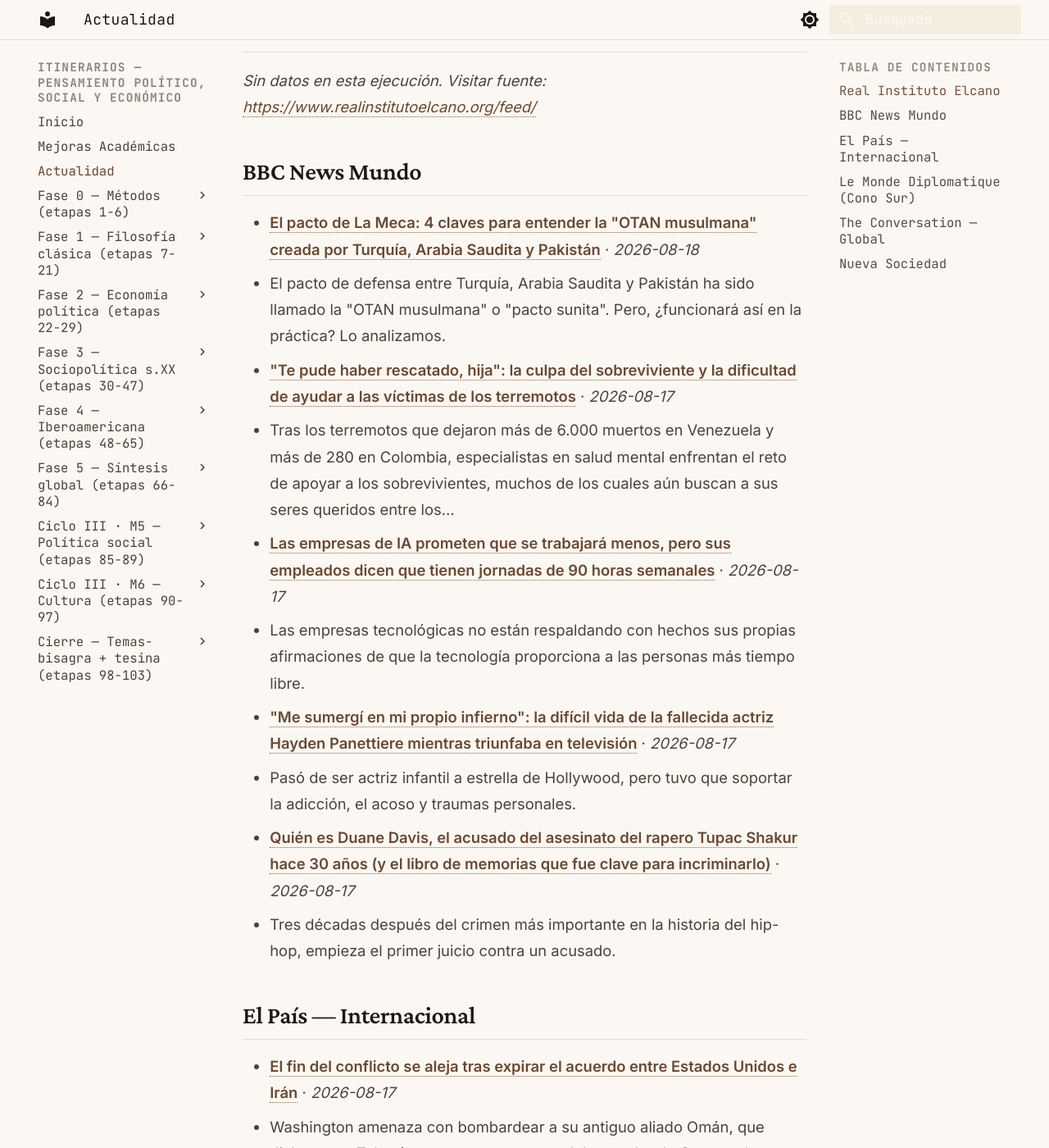
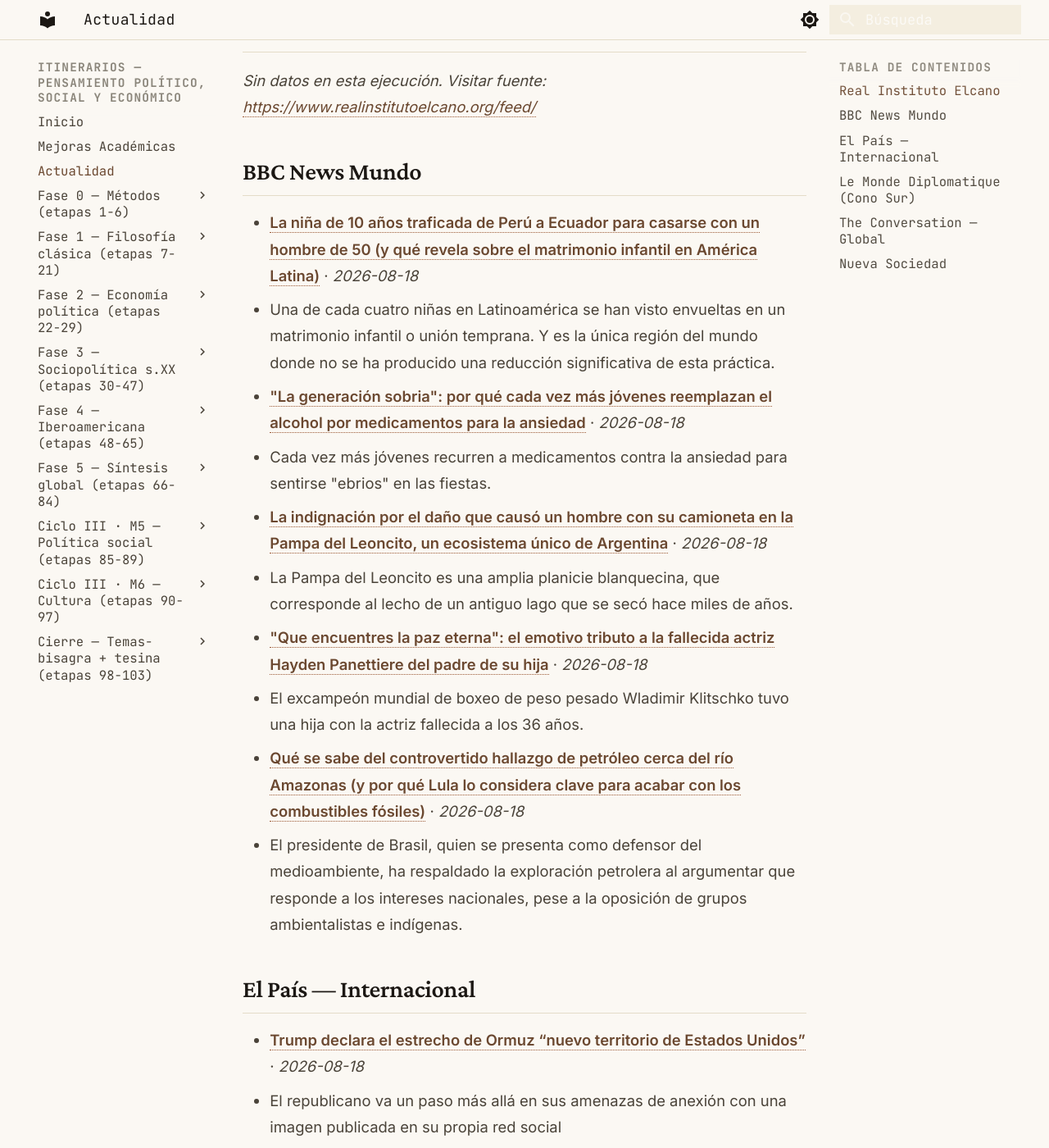
Before and after one commit to MrSpagVi/Curso, an MkDocs documentation site: the page built from docs/actualidad.md, in a window 1280 px wide and 1400 px high, scrolled down 643 px. Shown: the whole window at 82% size. Built offline with MkDocs 1.6.1 and Material for MkDocs 9.7.7, drawn with Linux system fonts in a browser that asks for light colours; some of the changed text lies outside the part shown.

Commit message:
auto: actualidad 2026-08-19

```diff
--- a/docs/actualidad.md
+++ b/docs/actualidad.md
@@ -17,29 +17,29 @@ _Sin datos en esta ejecución. Visitar fuente: [https://www.realinstitutoelcano.
 
 ## BBC News Mundo
 
-- **[El pacto de La Meca: 4 claves para entender la "OTAN musulmana" creada por Turquía, Arabia Saudita y Pakistán](https://www.bbc.com/mundo/articles/cm2grvk85vlo?at_medium=RSS&at_campaign=rss)** · *2026-08-18*
-  - El pacto de defensa entre Turquía, Arabia Saudita y Pakistán ha sido llamado la "OTAN musulmana" o "pacto sunita". Pero, ¿funcionará así en la práctica? Lo analizamos.
-- **["Te pude haber rescatado, hija": la culpa del sobreviviente y la dificultad de ayudar a las víctimas de los terremotos](https://www.bbc.com/mundo/articles/cp8x411l3d6o?at_medium=RSS&at_campaign=rss)** · *2026-08-17*
-  - Tras los terremotos que dejaron más de 6.000 muertos en Venezuela y más de 280 en Colombia, especialistas en salud mental enfrentan el reto de apoyar a los sobrevivientes, muchos de los cuales aún buscan a sus seres queridos entre los…
-- **[Las empresas de IA prometen que se trabajará menos, pero sus empleados dicen que tienen jornadas de 90 horas semanales](https://www.bbc.com/mundo/articles/c9802y9lk76o?at_medium=RSS&at_campaign=rss)** · *2026-08-17*
-  - Las empresas tecnológicas no están respaldando con hechos sus propias afirmaciones de que la tecnología proporciona a las personas más tiempo libre.
-- **["Me sumergí en mi propio infierno": la difícil vida de la fallecida actriz Hayden Panettiere mientras triunfaba en televisión](https://www.bbc.com/mundo/articles/cg4d910r0pro?at_medium=RSS&at_campaign=rss)** · *2026-08-17*
-  - Pasó de ser actriz infantil a estrella de Hollywood, pero tuvo que soportar la adicción, el acoso y traumas personales.
-- **[Quién es Duane Davis, el acusado del asesinato del rapero Tupac Shakur hace 30 años (y el libro de memorias que fue clave para incriminarlo)](https://www.bbc.com/mundo/articles/cdrv7g5g7jno?at_medium=RSS&at_campaign=rss)** · *2026-08-17*
-  - Tres décadas después del crimen más importante en la historia del hip-hop, empieza el primer juicio contra un acusado.
+- **[La niña de 10 años traficada de Perú a Ecuador para casarse con un hombre de 50 (y qué revela sobre el matrimonio infantil en América Latina)](https://www.bbc.com/mundo/articles/c5yvrnqd2pdo?at_medium=RSS&at_campaign=rss)** · *2026-08-18*
+  - Una de cada cuatro niñas en Latinoamérica se han visto envueltas en un matrimonio infantil o unión temprana. Y es la única región del mundo donde no se ha producido una reducción significativa de esta práctica.
+- **["La generación sobria": por qué cada vez más jóvenes reemplazan el alcohol por medicamentos para la ansiedad](https://www.bbc.com/mundo/articles/cd9w4pzgp2yo?at_medium=RSS&at_campaign=rss)** · *2026-08-18*
+  - Cada vez más jóvenes recurren a medicamentos contra la ansiedad para sentirse "ebrios" en las fiestas.
+- **[La indignación por el daño que causó un hombre con su camioneta en la Pampa del Leoncito, un ecosistema único de Argentina](https://www.bbc.com/mundo/articles/c8dn3m2ng11o?at_medium=RSS&at_campaign=rss)** · *2026-08-18*
+  - La Pampa del Leoncito es una amplia planicie blanquecina, que corresponde al lecho de un antiguo lago que se secó hace miles de años.
+- **["Que encuentres la paz eterna": el emotivo tributo a la fallecida actriz Hayden Panettiere del padre de su hija](https://www.bbc.com/mundo/articles/cqx7v5yz3vlo?at_medium=RSS&at_campaign=rss)** · *2026-08-18*
+  - El excampeón mundial de boxeo de peso pesado Wladimir Klitschko tuvo una hija con la actriz fallecida a los 36 años.
+- **[Qué se sabe del controvertido hallazgo de petróleo cerca del río Amazonas (y por qué Lula lo considera clave para acabar con los combustibles fósiles)](https://www.bbc.com/mundo/articles/ce3q0098nkvo?at_medium=RSS&at_campaign=rss)** · *2026-08-18*
+  - El presidente de Brasil, quien se presenta como defensor del medioambiente, ha respaldado la exploración petrolera al argumentar que responde a los intereses nacionales, pese a la oposición de grupos ambientalistas e indígenas.
 
 ## El País — Internacional
 
-- **[El fin del conflicto se aleja tras expirar el acuerdo entre Estados Unidos e Irán](https://elpais.com/internacional/2026-08-17/el-fin-del-conflicto-se-aleja-tras-expirar-el-acuerdo-entre-estados-unidos-e-iran.html)** · *2026-08-17*
-  - Washington amenaza con bombardear a su antiguo aliado Omán, que dialoga con Teherán para una reapertura del estrecho de Ormuz, el principal escollo en las negociaciones
-- **[Ni OTAN islámica, ni pacto suní](https://elpais.com/internacional/2026-08-18/ni-otan-islamica-ni-pacto-suni.html)** · *2026-08-18*
-  - El acuerdo de La Meca entre Arabia Saudí, Pakistán y Turquía es, por ahora, más político y estratégico que militar
-- **[Las horas más bajas de Salvini, acorralado en su partido y presionado por el auge del ultra Vannacci](https://elpais.com/internacional/2026-08-18/las-horas-mas-bajas-de-salvini-acorralado-en-su-partido-y-presionado-por-el-auge-del-ultra-vannacci.html)** · *2026-08-18*
-  - La Liga se replantea su rumbo tras años de pérdida de apoyos, con apenas un 5% de intención de voto
-- **[Sentencias contra el pacifismo en Rusia](https://elpais.com/internacional/2026-08-18/sentencias-contra-el-pacifismo-en-rusia.html)** · *2026-08-18*
-  - El político Lev Schlosberg, del partido Yábloko, condenado a 11 años de cárcel por manifestarse contra la guerra
-- **[El ocaso del Tribunal Penal Internacional](https://elpais.com/opinion/2026-08-18/el-ocaso-del-tribunal-penal-internacional.html)** · *2026-08-18*
-  - La orden de arresto de Netanyahu ha puesto de relieve la impotencia de la institución y su tendencia hacia una justicia selectiva
+- **[Trump declara el estrecho de Ormuz “nuevo territorio de Estados Unidos”](https://elpais.com/internacional/2026-08-18/trump-declara-el-estrecho-de-ormuz-nuevo-territorio-de-estados-unidos.html)** · *2026-08-18*
+  - El republicano va un paso más allá en sus amenazas de anexión con una imagen publicada en su propia red social
+- **[Estados Unidos amplía su campaña contra el Tribunal Penal Internacional y sanciona a su presidenta](https://elpais.com/internacional/2026-08-18/estados-unidos-amplia-su-campana-contra-el-tribunal-penal-internacional-y-sanciona-a-su-presidenta.html)** · *2026-08-18*
+  - Las medidas contra Tomoko Akane y el fiscal Abdoulaye Seye se suman a las adoptadas contra otros 11 magistrados. Washington aspira a desmantelar la institución responsable de procesar crímenes de guerra y contra la humanidad
+- **[Las casas de Qusra rodeadas por colonos y soldados israelíes: “Me siento en una prisión”](https://elpais.com/internacional/2026-08-19/las-casas-de-qusra-rodeadas-por-colonos-y-soldados-israelies-me-siento-en-una-prision.html)** · *2026-08-19*
+  - Los habitantes de tres viviendas de la aldea palestina llevan diez días sin poder salir y recibiendo comida de la ONU, mientras el ejército permite a los colonos moverse por la zona
+- **[Decapitados sin intérprete. ¿Todos son iguales?](https://elpais.com/opinion/2026-08-19/decapitados-sin-interprete-todos-son-iguales.html)** · *2026-08-19*
+  - Emigrantes etíopes que trabajan en Arabia Saudí están siendo condenados y ejecutados en juicios sin abogados ni traductores
+- **[¡Llamad a la primera dama!](https://elpais.com/opinion/2026-08-19/llamad-a-la-primera-dama.html)** · *2026-08-19*
+  - La ausencia de representación femenina en la campaña electoral en Brasil muestra la brecha entre la realidad de la calle y la política partidista
 
 ## Le Monde Diplomatique (Cono Sur)
 
@@ -47,16 +47,16 @@ _Sin datos en esta ejecución. Visitar fuente: [https://www.eldiplo.org/feed/](h
 
 ## The Conversation — Global
 
-- **[Your back cracked, but what does the sound mean? A physio explains](https://theconversation.com/your-back-cracked-but-what-does-the-sound-mean-a-physio-explains-288189)** · *2026-08-18*
-  - Did the cracking noise create that satisfying feeling, or did it just occur alongside a movement that felt good? Here’s what the research says.
-- **[More than 5,000 little penguins will be vaxxed against bird flu. How will this protect them?](https://theconversation.com/more-than-5-000-little-penguins-will-be-vaxxed-against-bird-flu-how-will-this-protect-them-289962)** · *2026-08-18*
-  - Little penguins are flightless and return at night to the same burrow, making it easier to capture and vaccinate them.
-- **[Want to fully electrify your house? Don’t start with a battery](https://theconversation.com/want-to-fully-electrify-your-house-dont-start-with-a-battery-287963)** · *2026-08-18*
-  - It makes more sense to go solar and quit gas before getting a home battery.
-- **[From Mel Gibson to Anthony LaPaglia: why Australian stages keep returning to Death of a Salesman](https://theconversation.com/from-mel-gibson-to-anthony-lapaglia-why-australian-stages-keep-returning-to-death-of-a-salesman-289719)** · *2026-08-18*
-  - There have been more than 30 professional Australian productions of Death of a Salesman in 70 years. Now, Anthony LaPaglia steps into Willy Loman’s shoes.
-- **[Bipartisan deal on gambling includes a review after three years](https://theconversation.com/bipartisan-deal-on-gambling-includes-a-review-after-three-years-289896)** · *2026-08-18*
-  - After striking an agreement with the opposition, the government agreed to somewhat toughen its original plan on the legislation.
+- **[What’s the difference between psychotherapy and psychoanalysis?](https://theconversation.com/whats-the-difference-between-psychotherapy-and-psychoanalysis-288273)** · *2026-08-19*
+  - Do you hear ‘psychotherapy’ and imagine lying on a couch, talking about dreams? Here’s where that image comes from – and why it might be time for an update.
+- **[One Nation wants to cut the tobacco tax. Would that curb the illicit cigarette market?](https://theconversation.com/one-nation-wants-to-cut-the-tobacco-tax-would-that-curb-the-illicit-cigarette-market-289966)** · *2026-08-19*
+  - A 75% cut in tobacco tax won’t make cigarettes as cheap as you might think. Here’s what really helps smokers in a cost of living crisis.
+- **[Microfinance was supposed to save Asia’s poor. Why has it failed to live up to its promise?](https://theconversation.com/microfinance-was-supposed-to-save-asias-poor-why-has-it-failed-to-live-up-to-its-promise-289887)** · *2026-08-19*
+  - For the poorest households in Asia, even small loans can lead to expensive debt traps.
+- **[Parasite linked to ‘mushy fish’ could be much more widespread than thought](https://theconversation.com/parasite-linked-to-mushy-fish-could-be-much-more-widespread-than-thought-289212)** · *2026-08-19*
+  - Ordered kingfish sashimi recently? A parasite can infect some fish, yet they still look and taste the same when raw.
+- **[Is the laundry still damp, or just cold? Why your skin can’t tell the difference](https://theconversation.com/is-the-laundry-still-damp-or-just-cold-why-your-skin-cant-tell-the-difference-288495)** · *2026-08-19*
+  - Our skin alone can’t actually tell if something is wet.
 
 ## Nueva Sociedad
 
```
Also changed, not shown: other parts of docs/actualidad.md (+1 -1 lines).
